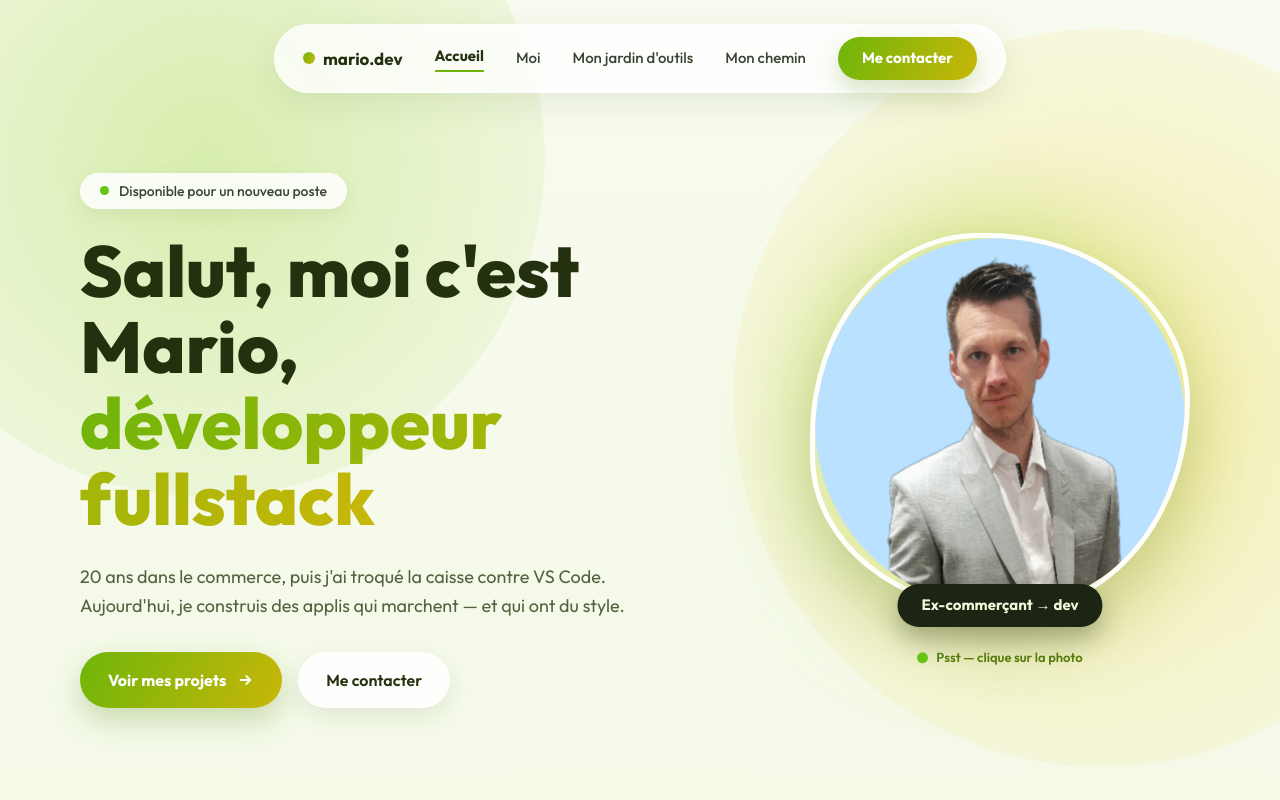
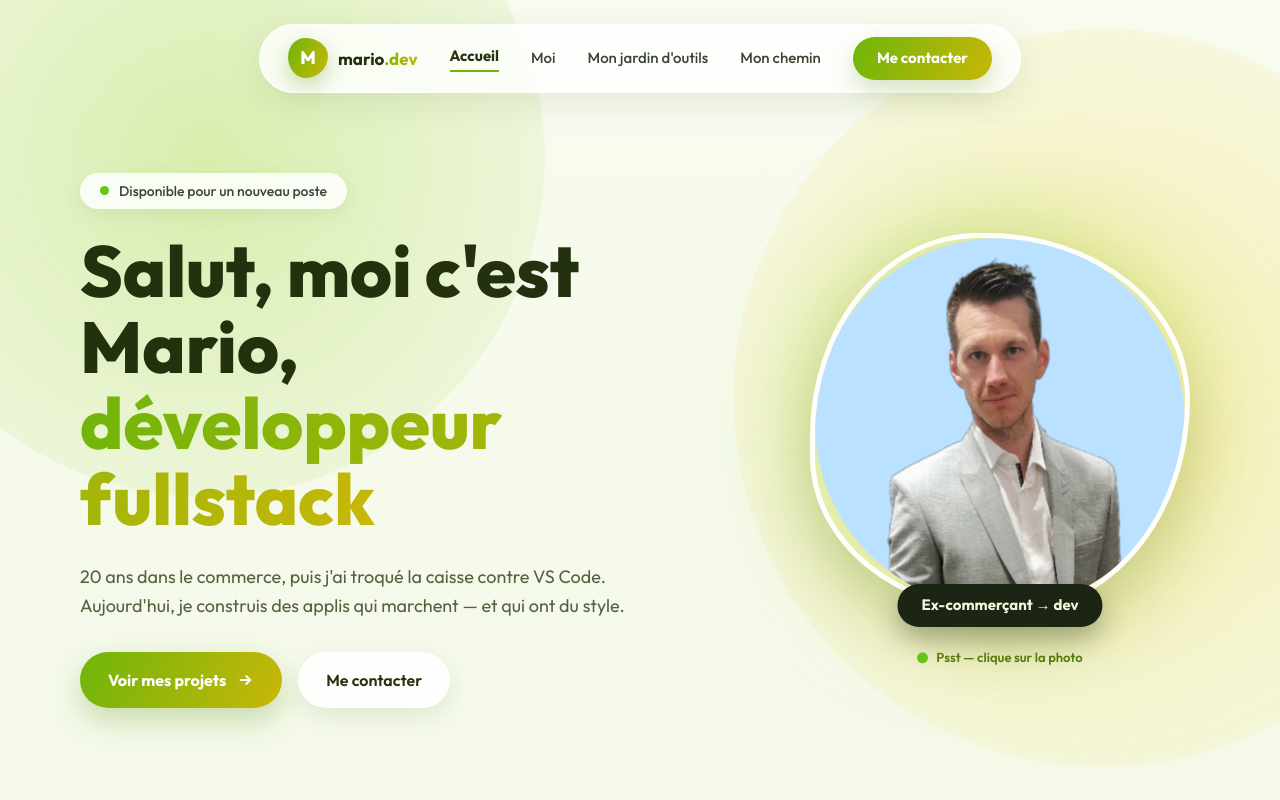
Before and after one commit to mario-souvily/portofolio2, a Next.js app: page / in a window 1280 px wide. Built offline with nearby package versions, Linux system fonts and the light colour scheme; a web font is replaced by a local one.

Commit message:
add clickable M logo in navbar to return home from any page

```diff
--- a/components/site/NavBar.tsx
+++ b/components/site/NavBar.tsx
@@ -16,9 +16,21 @@ export const NavBar = () => {
   return (
     <div className="relative flex justify-center pt-6 px-4">
       <nav className="flex flex-wrap items-center justify-center gap-x-6 gap-y-2 md:gap-x-8 py-3 px-5 md:px-7 bg-white/80 border border-white rounded-full shadow-[0_10px_34px_rgba(60,90,30,0.1)]">
-        <Link href="/" className="flex items-center gap-2 font-bold text-[17px] text-[#24310f]">
-          <span className="w-3 h-3 rounded-full grad-vert inline-block"></span>
-          mario.dev
+        <Link
+          href="/"
+          aria-label="Retour à l'accueil"
+          title="Retour à l'accueil"
+          className="group flex items-center gap-2.5 font-bold text-[17px] text-[#24310f]"
+        >
+          <span
+            className="w-10 h-10 grad-vert text-white font-extrabold text-lg flex items-center justify-center shadow-[0_8px_20px_rgba(90,140,20,0.3)] transition-transform duration-300 group-hover:scale-110 group-hover:-rotate-6"
+            style={{ borderRadius: "42% 58% 55% 45% / 48% 45% 55% 52%" }}
+          >
+            M
+          </span>
+          <span className="transition-colors group-hover:text-[#567d0e]">
+            mario<span className="gradtext">.dev</span>
+          </span>
         </Link>
         {links.map((link) => {
           const active =
```
